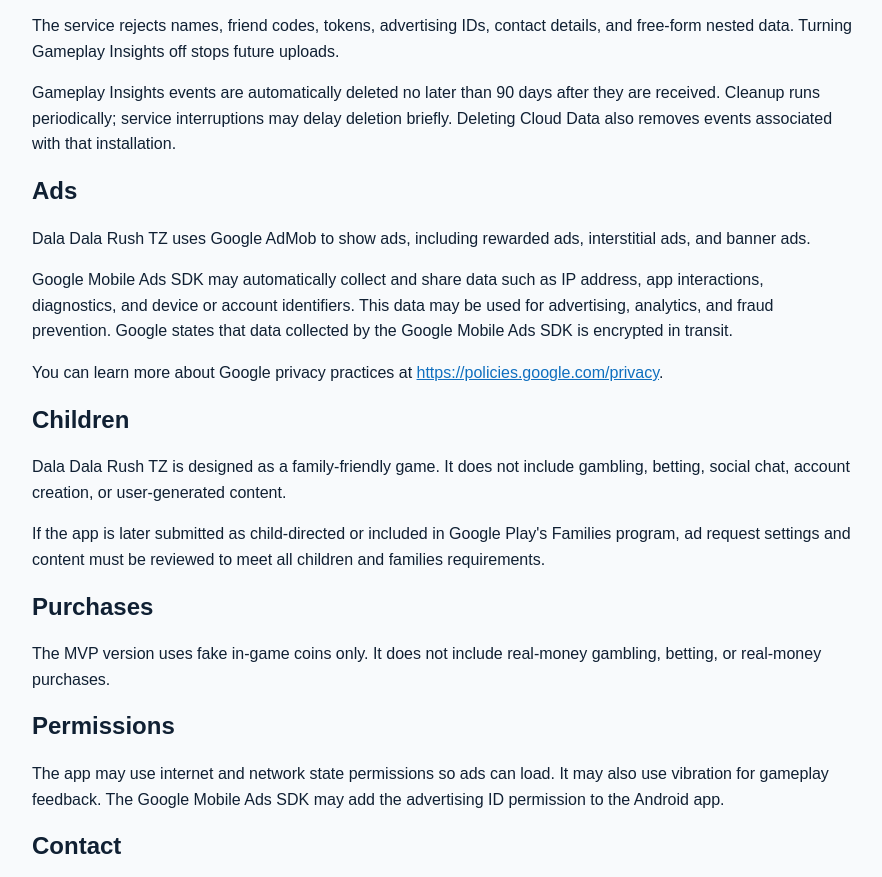
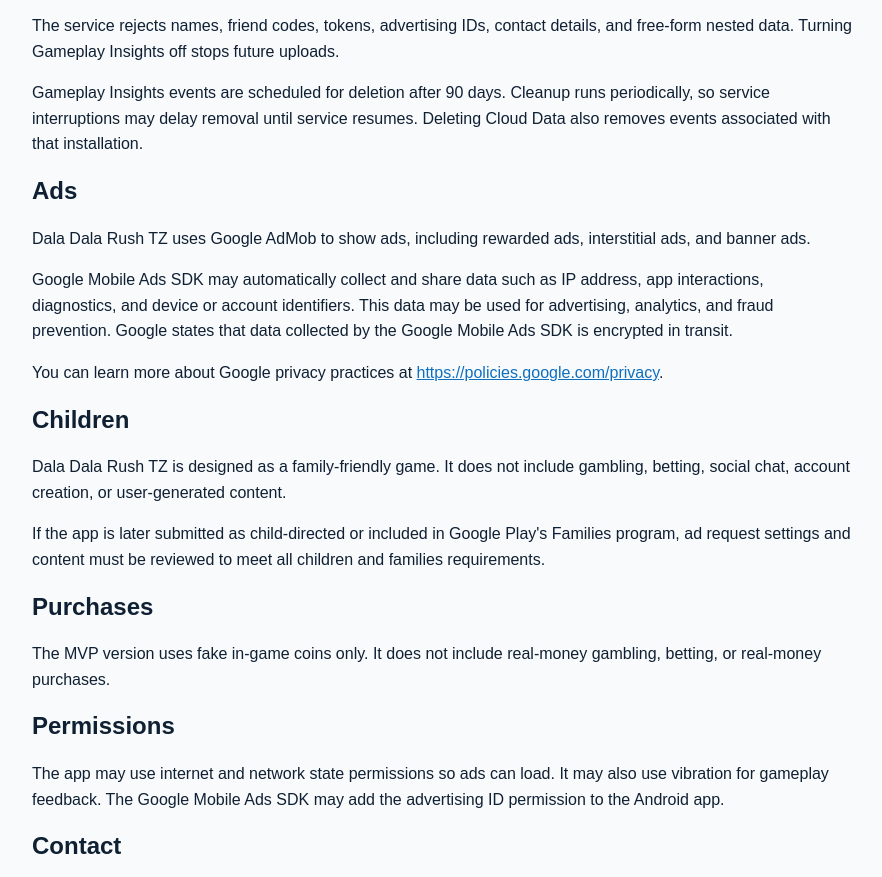
Before and after one commit to kadioko/Dala-Dala-Rush, a plain HTML site: page privacy-policy.html in a window 1280 px wide. Shown: the part 1389-2266 px from the top of the page, without its empty margins (198-1080 px from the left). Drawn offline with Linux system fonts and the light colour scheme.

Commit message:
Clarify scheduled telemetry retention window

```diff
--- a/privacy-policy.html
+++ b/privacy-policy.html
@@ -55,7 +55,7 @@
     <h2>Optional Gameplay Insights</h2>
     <p>Gameplay Insights has a separate in-app opt-in. After you opt in, the game sends a small allowlist of sanitized gameplay events associated with an anonymous installation identifier. Events include tutorial completion; route and run outcomes, including score, distance, elapsed time, and end reason; route-moment starts, completions, and timeouts; fuel failures; leaderboard request success or failure; and day-1/day-7 return markers. Reports use aggregated counts and do not include player-entered names.</p>
     <p>The service rejects names, friend codes, tokens, advertising IDs, contact details, and free-form nested data. Turning Gameplay Insights off stops future uploads.</p>
-    <p>Gameplay Insights events are automatically deleted no later than 90 days after they are received. Cleanup runs periodically; service interruptions may delay deletion briefly. Deleting Cloud Data also removes events associated with that installation.</p>
+    <p>Gameplay Insights events are scheduled for deletion after 90 days. Cleanup runs periodically, so service interruptions may delay removal until service resumes. Deleting Cloud Data also removes events associated with that installation.</p>
 
     <h2>Ads</h2>
     <p>Dala Dala Rush TZ uses Google AdMob to show ads, including rewarded ads, interstitial ads, and banner ads.</p>
```
